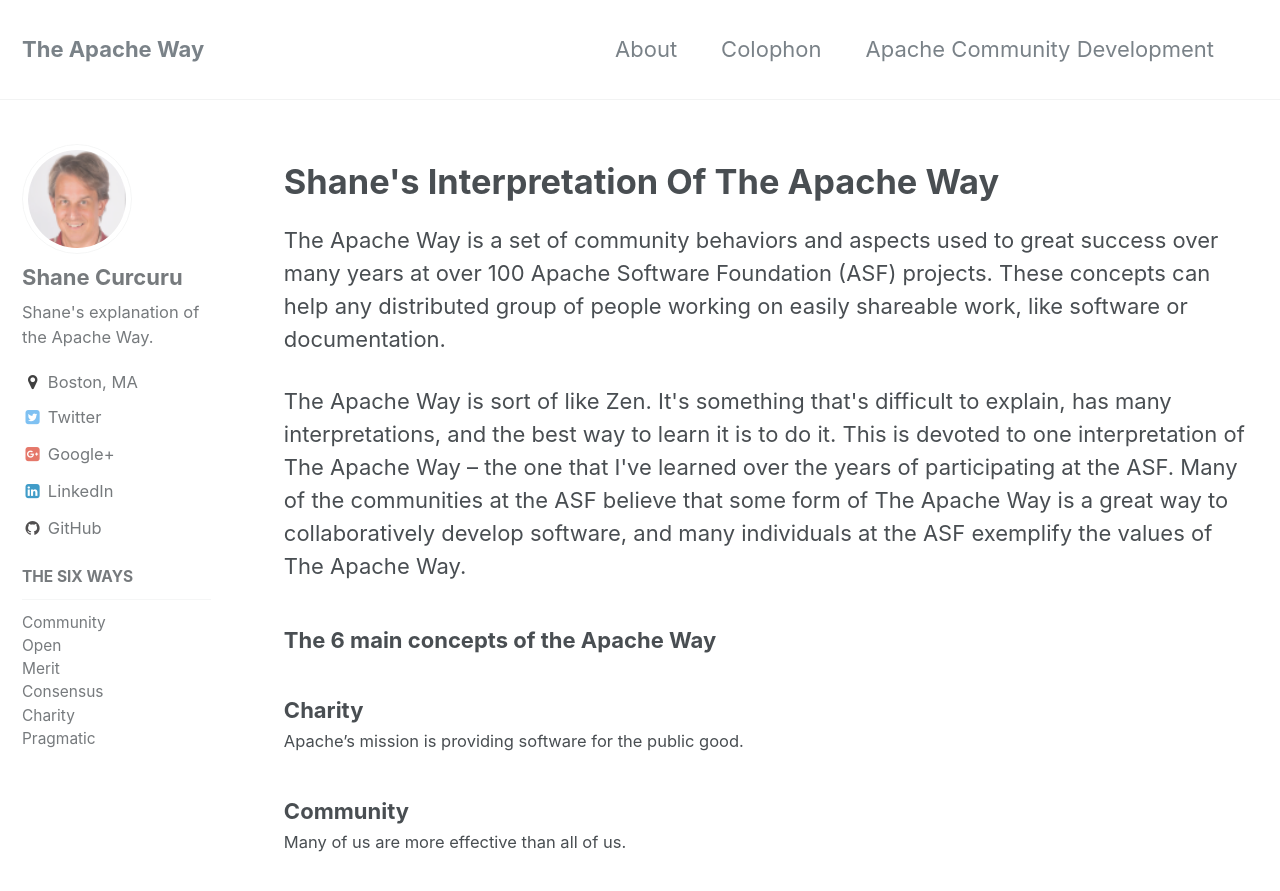
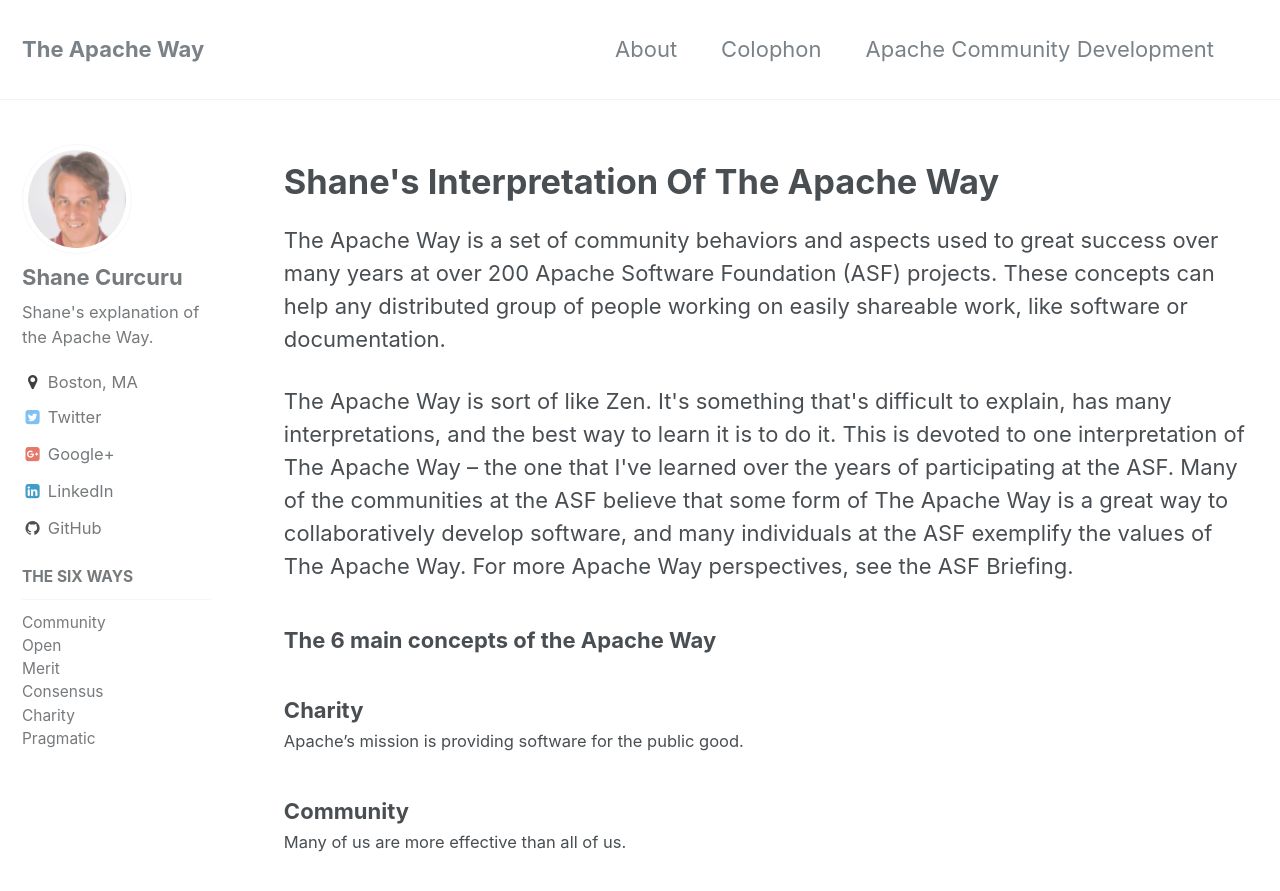
Before and after one commit to ShaneCurcuru/theapacheway.com, a Jekyll site: the page built from index.html, in a window 1280 px wide and 900 px high. Shown: the top 891 px of the window. Built offline with Jekyll 4.4.1, drawn with Linux system fonts in a browser that asks for light colours; the list of posts is cut into pages by our own code.

Commit message:
Tweak text and add link

```diff
--- a/index.html
+++ b/index.html
@@ -8,11 +8,11 @@
 
 <h1>Shane's Interpretation Of The Apache Way</h1>
 
-<p>The Apache Way is a set of community behaviors and aspects used to great success over many years at over 100 Apache Software Foundation (ASF) projects.  These concepts can help any distributed group of people working on easily shareable work, like software or documentation.</p>
+<p>The Apache Way is a set of community behaviors and aspects used to great success over many years at over 200 Apache Software Foundation (ASF) projects.  These concepts can help any distributed group of people working on easily shareable work, like software or documentation.</p>
 
 <p>
 The Apache Way is sort of like Zen. It's something that's difficult to explain, has many interpretations, and the best way to learn it is to do it.
-This is devoted to one interpretation of The Apache Way – the one that I've learned over the years of participating at the ASF. Many of the communities at the ASF believe that some form of The Apache Way is a great way to collaboratively develop software, and many individuals at the ASF exemplify the values of The Apache Way.
+This is devoted to one interpretation of The Apache Way – the one that I've learned over the years of participating at the ASF. Many of the communities at the ASF believe that some form of The Apache Way is a great way to collaboratively develop software, and many individuals at the ASF exemplify the values of The Apache Way.  For more Apache Way perspectives, see the <a href="https://www.apache.org/theapacheway/index.html">ASF Briefing</a>.
 </p>
 
 {% include allways.html %}
```
